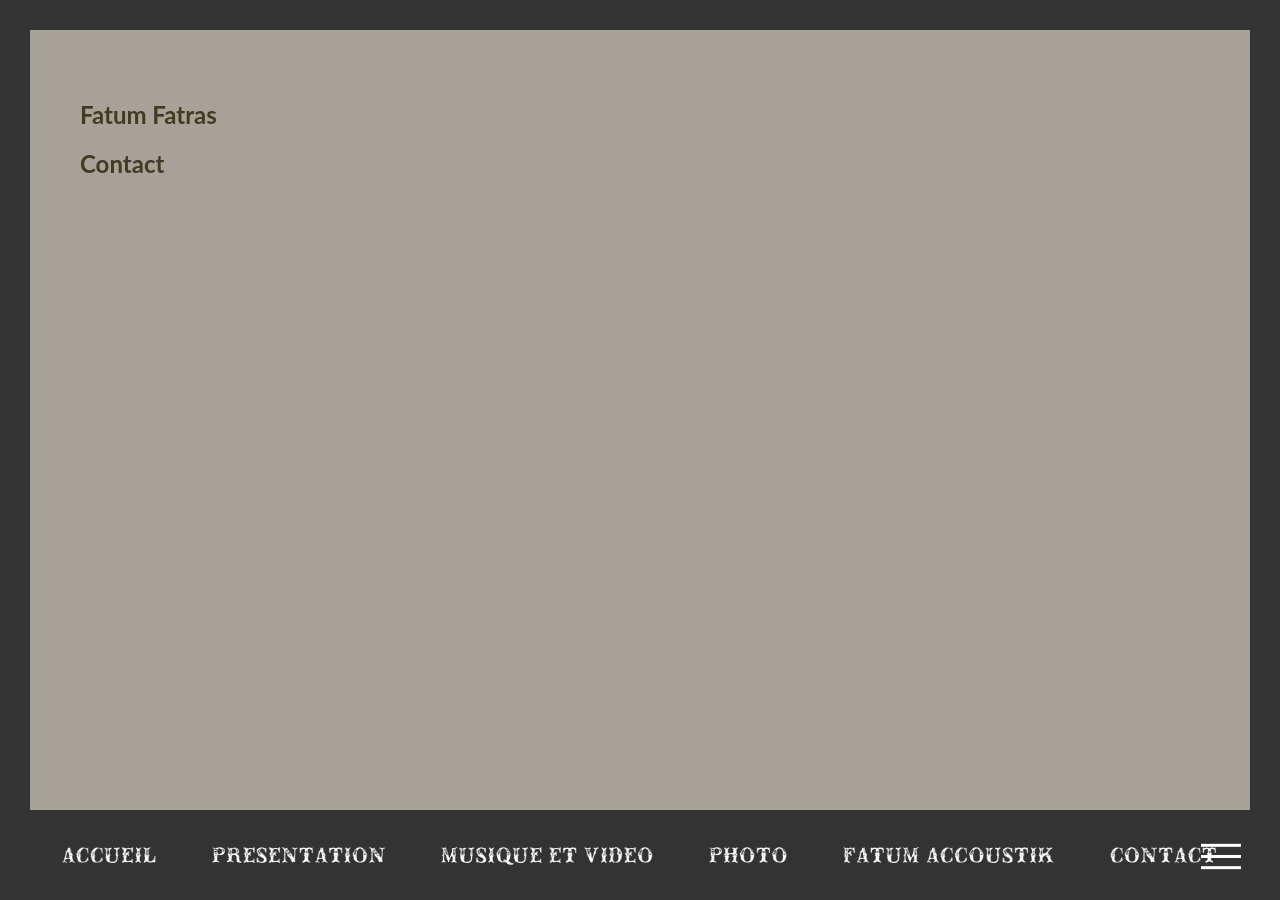
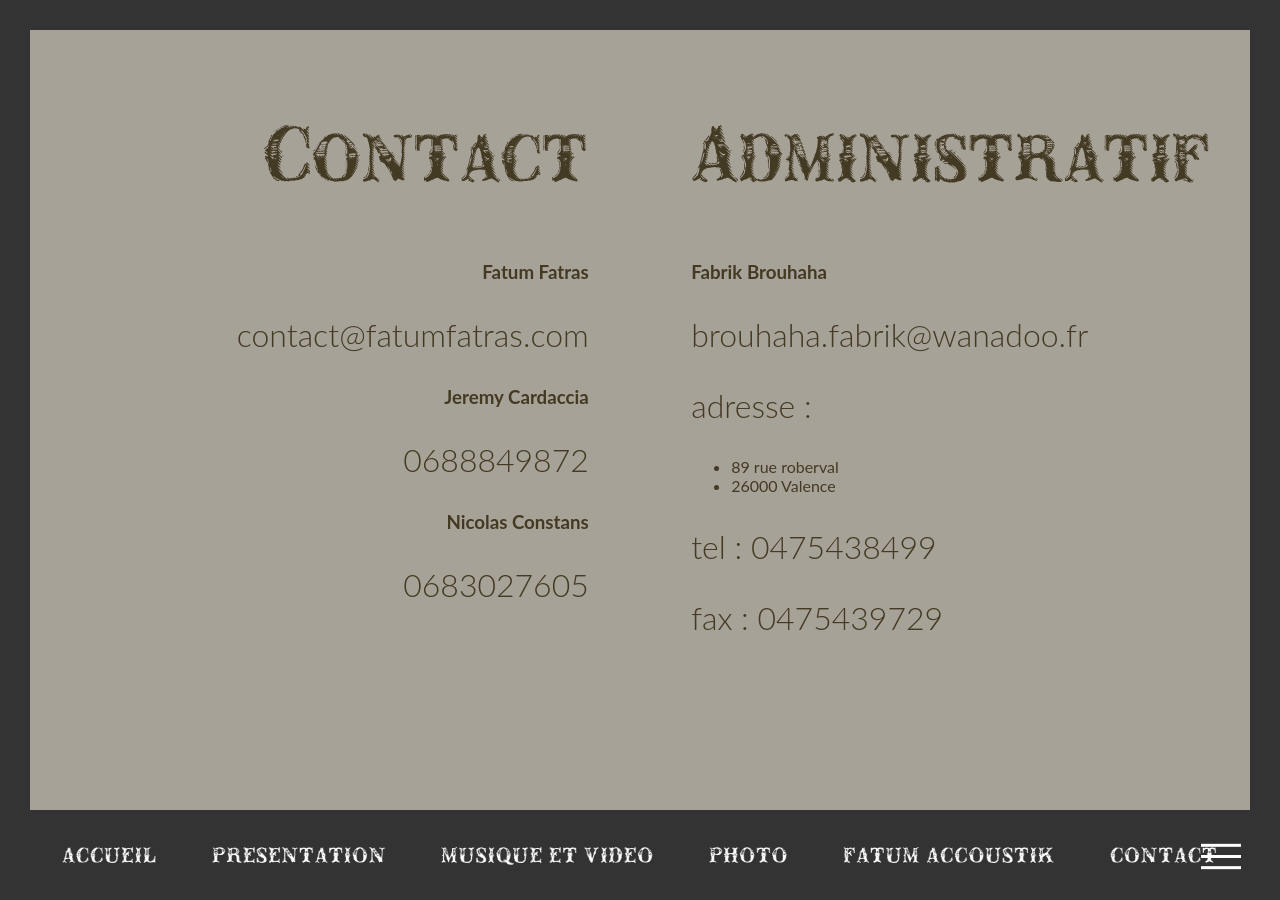
Before and after one commit to ftmftrs/ftmftrs.github.io, a Jekyll site: the page built from contact/index.html, in a window 1280 px wide. Built offline with Jekyll 4.4.1, drawn with Linux system fonts in a browser that asks for light colours; some web fonts are replaced; Markdown is read by kramdown in place of the engine named in the settings.

Commit message:
adds contact page

```diff
--- a/_layouts/default.html
+++ b/_layouts/default.html
@@ -16,7 +16,7 @@
     </head>
     <body>
 
-        <div class="container{% if page.section == 'introduction' %} slide{% endif %}">
+        <div class="container">
 
             {{ content }}
 
@@ -27,11 +27,7 @@
 
         <script src="/js/classie.js"></script>
         <script src="/js/borderMenu.js"></script>
-        {% if page.section == "introduction" %}
-            <script src="/js/cbpScroller.js"></script>
-            <script>
-                new cbpScroller( document.getElementById( 'cbp-so-scroller' ) );
-            </script>
-        {% endif %}
+        <script src="/js/cbpScroller.js"></script>
+
     </body>
 </html>
--- a/contact/index.html
+++ b/contact/index.html
@@ -4,5 +4,28 @@ section: contact
 title: Contact
 menu: true
 ---
-<h2>{{ site.name }}</h2>
-<h1>{{ page.title }}</h1>
+<div id="cbp-so-scroller" class="cbp-so-scroller">
+    <section class="cbp-so-section">
+        <article class="cbp-so-side cbp-so-side-left">
+            <h2>Contact</h2>
+            <h3>Fatum Fatras</h3>
+            <p>contact@fatumfatras.com<p>
+            <h3>Jeremy Cardaccia</h3>
+            <p>0688849872<p>
+            <h3>Nicolas Constans</h3>
+            <p>0683027605<p>
+        </article>
+        <article class="cbp-so-side cbp-so-side-right">
+            <h2>Administratif</h2>
+            <h3>Fabrik Brouhaha</h3>
+            <p>brouhaha.fabrik@wanadoo.fr</p>
+            <p>adresse :</p>
+            <ul>
+                <li>89 rue roberval</li>
+                <li>26000 Valence</li>
+            </ul>
+            <p>tel : 0475438499</p>
+            <p>fax : 0475439729</p>
+        </article>
+    </section>
+</div>
--- a/css/main.css
+++ b/css/main.css
@@ -20,11 +20,3 @@ body  {
     -moz-box-sizing: border-box;
     box-sizing: border-box;
 }
-
-.container {
-    padding: 80px;
-}
-
-.container.slide {
-    padding: 0;
-}
--- a/js/borderMenu.js
+++ b/js/borderMenu.js
@@ -21,8 +21,6 @@
 
         var menu = document.getElementById( 'bt-menu' ),
             trigger = menu.querySelector( 'a.bt-menu-trigger' ),
-            // triggerPlay only for demo 6
-            triggerPlay = document.querySelector( 'a.bt-menu-trigger-out' ),
             // event type (if mobile use touch events)
             eventtype = mobilecheck() ? 'touchstart' : 'click',
             resetMenu = function() {
@@ -53,15 +51,12 @@
             overlay.blur();
         });
 
-        if( triggerPlay ) {
-            triggerPlay.addEventListener( eventtype, function( ev ) {
-                ev.stopPropagation();
-                ev.preventDefault();
-
-                classie.remove( menu, 'bt-menu-close' );
-                classie.add( menu, 'bt-menu-open' );
-                overlay.addEventListener( eventtype, closeClickFn );
-            });
+        if( classie.has( menu, 'bt-menu-open' ) ) {
+            classie.remove( menu, 'bt-menu-close' );
+            classie.add( menu, 'bt-menu-open' );
+            overlay.addEventListener( eventtype, closeClickFn );
+        } else {
+            resetMenu();
         }
     }
 
--- a/js/cbpScroller.js
+++ b/js/cbpScroller.js
@@ -137,3 +137,5 @@
     window.cbpScroller = cbpScroller;
 
 } )( window );
+
+new cbpScroller( document.getElementById( 'cbp-so-scroller' ) );
--- a/presentation/index.html
+++ b/presentation/index.html
@@ -2,6 +2,7 @@
 layout: page
 section: introduction
 title: Présentation
+menu: true
 ---
 <div id="cbp-so-scroller" class="cbp-so-scroller">
     <section class="cbp-so-section">
```
